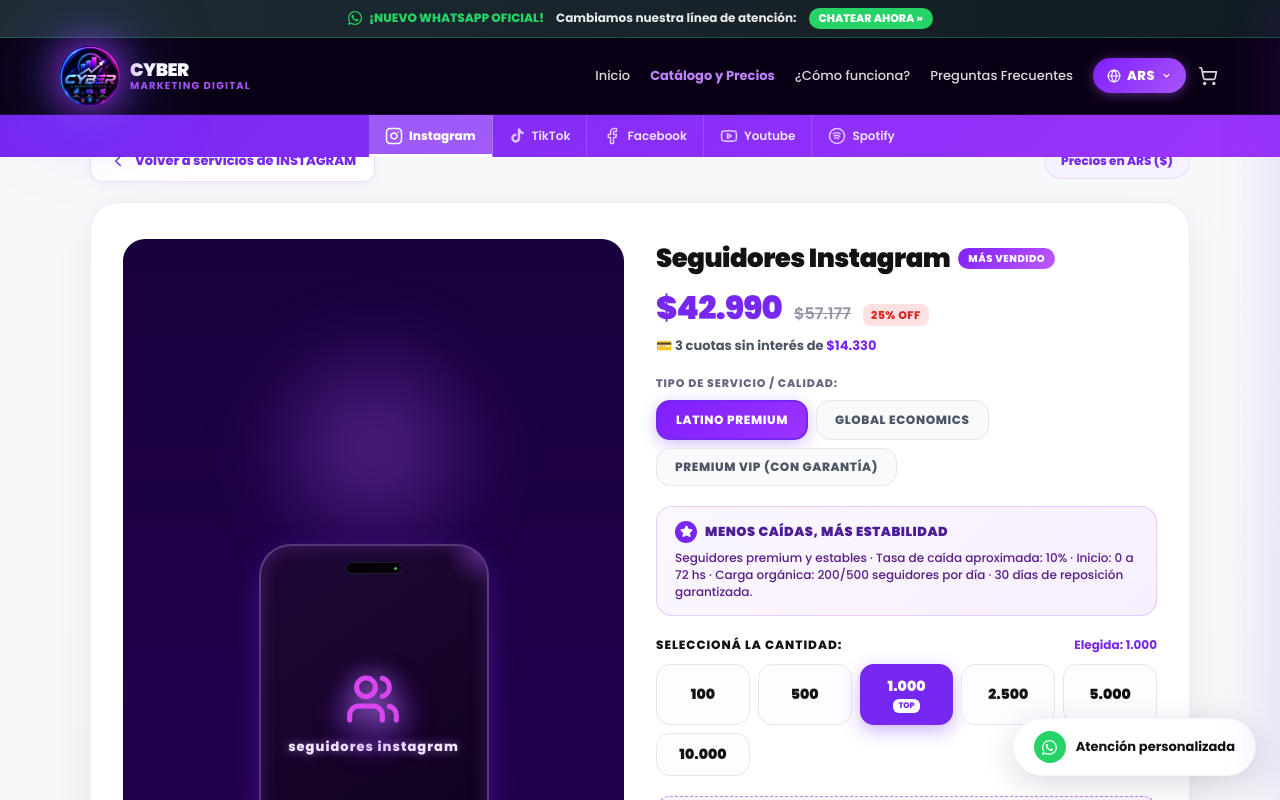
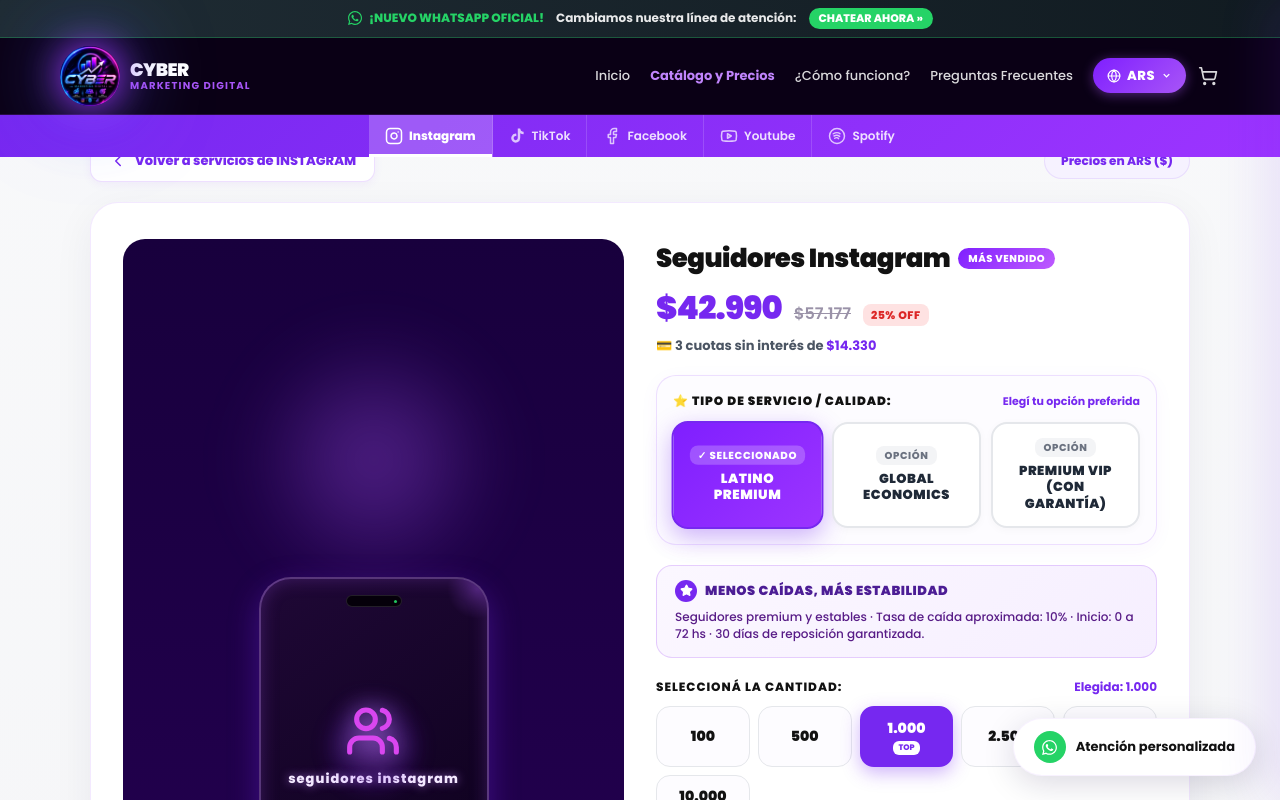
Before and after one commit to AgroMassari/cybermarketing, a React (Vite) app: page / in a window 1280 px wide. Both pictures are taken after a click on the element 200 px from the left and 2090 px from the top of the page. Shown: the part 1663-2463 px from the top of the page. Built offline with nearby package versions, Linux system fonts and the light colour scheme.

Commit message:
Actualizar precios TikTok followers, mejorar selector de calidad side-by-side, actualizar textos y checkbox publico

```diff
--- a/src/App.tsx
+++ b/src/App.tsx
@@ -277,18 +277,18 @@ const SERVICE_GROUPS: ServiceGroup[] = [
     groupPopular: true,
     features: [
       "Crecimiento orgánico progresivo",
-      "Perfiles reales y activos",
+      "Perfiles de alta calidad",
       "Sin contraseña",
     ],
     icon: <Music2 size={16} />,
     tiers: [
-      { tierQty: "200",    price: 6200 },
-      { tierQty: "500",    price: 7900 },
-      { tierQty: "1.000",  price: 13500, popular: true },
-      { tierQty: "2.500",  price: 24000 },
-      { tierQty: "5.000",  price: 43000 },
-      { tierQty: "10.000", price: 59000 },
-      { tierQty: "20.000", price: 103000 },
+      { tierQty: "200",    price: 7200 },
+      { tierQty: "500",    price: 9900 },
+      { tierQty: "1.000",  price: 14500, popular: true },
+      { tierQty: "2.500",  price: 26000 },
+      { tierQty: "5.000",  price: 44000 },
+      { tierQty: "10.000", price: 60000 },
+      { tierQty: "20.000", price: 104000 },
     ],
   },
   {
--- a/src/components/ProductDetailView.tsx
+++ b/src/components/ProductDetailView.tsx
@@ -251,7 +251,7 @@ export function ProductDetailView({
                 zIndex: 2,
               }}
             >
-              Al comprar {subService.name.toLowerCase()} vas a recibir perfiles con actividad real y entrega garantizada
+              Al comprar {subService.name.toLowerCase()} vas a recibir perfiles de alta calidad y entrega garantizada
             </p>
             <span
               style={{
@@ -325,11 +325,26 @@ export function ProductDetailView({
 
             {/* Quality / Variation Tabs (if multiple available) */}
             {matchingGroups.length > 1 && (
-              <div>
-                <p style={{ fontSize: 11, fontWeight: 800, color: "#6d6282", textTransform: "uppercase", letterSpacing: "0.08em", margin: "0 0 8px" }}>
-                  TIPO DE SERVICIO / CALIDAD:
-                </p>
-                <div style={{ display: "flex", gap: 8, flexWrap: "wrap" }}>
+              <div style={{
+                background: "#fdfcff",
+                border: "1.5px solid rgba(141,44,255,.14)",
+                borderRadius: 20,
+                padding: "16px",
+                boxShadow: "0 4px 20px rgba(118,40,240,.04)"
+              }}>
+                <div style={{ display: "flex", alignItems: "center", justifyContent: "space-between", marginBottom: 12 }}>
+                  <span style={{ fontSize: 12, fontWeight: 900, color: "#121212", textTransform: "uppercase", letterSpacing: "0.08em" }}>
+                    ⭐ TIPO DE SERVICIO / CALIDAD:
+                  </span>
+                  <span style={{ fontSize: 11, fontWeight: 700, color: "#7628f0" }}>
+                    Elegí tu opción preferida
+                  </span>
+                </div>
+                <div style={{
+                  display: "grid",
+                  gridTemplateColumns: `repeat(auto-fit, minmax(${matchingGroups.length === 3 ? "130px" : "160px"}, 1fr))`,
+                  gap: 10,
+                }}>
                   {matchingGroups.map(g => {
                     const isSelected = g.id === selectedGroupId;
                     const tabLabel = g.subtitle || g.name;
@@ -339,28 +354,47 @@ export function ProductDetailView({
                         type="button"
                         onClick={() => {
                           setSelectedGroupId(g.id);
-                          // reset tier index if out of bounds
                           if (selectedTierIndex >= g.tiers.length) {
                             setSelectedTierIndex(0);
                           }
                         }}
                         style={{
-                          padding: "9px 18px",
-                          borderRadius: 14,
-                          fontWeight: 800,
-                          fontSize: 12,
+                          padding: "14px 12px",
+                          borderRadius: 16,
+                          fontWeight: 900,
+                          fontSize: 13,
                           cursor: "pointer",
                           fontFamily: "Poppins, sans-serif",
-                          letterSpacing: "0.05em",
+                          letterSpacing: "0.04em",
                           textTransform: "uppercase",
-                          border: isSelected ? "2px solid #7628f0" : "1px solid #e5e7eb",
-                          background: isSelected ? "linear-gradient(135deg, #7f1fff, #9c34ff)" : "#f9fafb",
-                          color: isSelected ? "#fff" : "#4b5563",
-                          boxShadow: isSelected ? "0 4px 16px rgba(118,40,240,.3)" : "none",
-                          transition: "all 0.15s ease",
+                          border: isSelected ? "2.5px solid #7628f0" : "2px solid #e5e7eb",
+                          background: isSelected ? "linear-gradient(135deg, #7f1fff 0%, #9c34ff 100%)" : "#ffffff",
+                          color: isSelected ? "#ffffff" : "#1f2937",
+                          boxShadow: isSelected ? "0 8px 24px rgba(118,40,240,.35)" : "0 2px 8px rgba(0,0,0,.03)",
+                          display: "flex",
+                          flexDirection: "column",
+                          alignItems: "center",
+                          justifyContent: "center",
+                          gap: 6,
+                          textAlign: "center",
+                          transition: "all 0.2s cubic-bezier(0.16, 1, 0.3, 1)",
+                          transform: isSelected ? "scale(1.02)" : "scale(1)",
                         }}
                       >
-                        {tabLabel}
+                        <span style={{
+                          fontSize: 10,
+                          fontWeight: 800,
+                          padding: "2px 8px",
+                          borderRadius: 8,
+                          background: isSelected ? "rgba(255,255,255,0.22)" : "#f3f4f6",
+                          color: isSelected ? "#ffffff" : "#6b7280",
+                          letterSpacing: "0.06em",
+                        }}>
+                          {isSelected ? "✓ SELECCIONADO" : "OPCIÓN"}
+                        </span>
+                        <span style={{ fontSize: 13, fontWeight: 900, lineHeight: 1.25 }}>
+                          {tabLabel}
+                        </span>
                       </button>
                     );
                   })}
@@ -528,37 +562,31 @@ export function ProductDetailView({
             </div>
 
             {/* Checkbox for Instagram review guide */}
-            {subService.showReviewCheckbox && (
-              <label
+            <label
                 style={{
                   display: "flex",
                   alignItems: "center",
                   gap: 10,
-                  fontSize: 12,
-                  color: "#4b5563",
+                  fontSize: 13,
+                  color: "#1f2937",
                   fontWeight: 600,
                   cursor: "pointer",
+                  padding: "10px 14px",
+                  background: "#f9fafb",
+                  borderRadius: 14,
+                  border: "1.5px solid #e5e7eb",
                 }}
               >
                 <input
                   type="checkbox"
                   checked={reviewCheckbox}
                   onChange={(e) => setReviewCheckbox(e.target.checked)}
-                  style={{ width: 16, height: 16, accentColor: "#7628f0", cursor: "pointer" }}
+                  style={{ width: 17, height: 17, accentColor: "#7628f0", cursor: "pointer" }}
                 />
                 <span>
-                  Desactivar "Marcar para revisión" en Instagram.{" "}
-                  <a
-                    href="https://wa.me/5491166168096?text=Hola,%20cómo%20desactivo%20marcar%20para%20revisión%20en%20Instagram?"
-                    target="_blank"
-                    rel="noreferrer"
-                    style={{ color: "#7628f0", textDecoration: "underline" }}
-                  >
-                    Ver guía &gt;
-                  </a>
+                  Perfil público para la operación / carga
                 </span>
               </label>
-            )}
 
             {/* CTA Buttons */}
             <div style={{ display: "flex", flexDirection: "column", gap: 10, marginTop: 4 }}>
--- a/src/data/pricing.ts
+++ b/src/data/pricing.ts
@@ -172,13 +172,13 @@ export const PRICING_DATA: Record<string, PricingTable> = {
   // Seguidores TikTok
   // 200 / 500 / 1.000 / 2.500 / 5.000 / 10.000 / 20.000
   "tt-seguidores": {
-    0: { ARS: 6200,   USD: 4.02,  EUR: 3.61,  BRL: 21.51,  MXN: 75,   UYU: 162,  COP: 12700,  CLP: 3982  },
-    1: { ARS: 7900,   USD: 5.12,  EUR: 4.60,  BRL: 27.41,  MXN: 96,   UYU: 206,  COP: 16100,  CLP: 5074  },
-    2: { ARS: 13500,  USD: 8.76,  EUR: 7.86,  BRL: 46.85,  MXN: 163,  UYU: 352,  COP: 27600,  CLP: 8672  },
-    3: { ARS: 24000,  USD: 15.57, EUR: 13.98, BRL: 83.28,  MXN: 290,  UYU: 625,  COP: 49000,  CLP: 15413 },
-    4: { ARS: 43000,  USD: 27.89, EUR: 25.05, BRL: 149.21, MXN: 520,  UYU: 1121, COP: 87800,  CLP: 27615 },
-    5: { ARS: 59000,  USD: 38.27, EUR: 34.36, BRL: 204.73, MXN: 714,  UYU: 1538, COP: 120400, CLP: 37890 },
-    6: { ARS: 103000, USD: 66.81, EUR: 59.99, BRL: 357.41, MXN: 1246, UYU: 2684, COP: 210200, CLP: 66147 },
+    0: { ARS: 7200,   USD: 4.76,  EUR: 4.06,  BRL: 24.35,  MXN: 82.26,   UYU: 192.73,  COP: 15207,   CLP: 4608  },
+    1: { ARS: 9900,   USD: 6.54,  EUR: 5.58,  BRL: 33.48,  MXN: 113.10,  UYU: 264.93,  COP: 20917,   CLP: 6336  },
+    2: { ARS: 14500,  USD: 9.59,  EUR: 8.18,  BRL: 49.05,  MXN: 165.65,  UYU: 388.06,  COP: 30636,   CLP: 9280  },
+    3: { ARS: 26000,  USD: 17.19, EUR: 14.66, BRL: 87.96,  MXN: 297.09,  UYU: 696.05,  COP: 54927,   CLP: 16640 },
+    4: { ARS: 44000,  USD: 29.09, EUR: 24.80, BRL: 148.86, MXN: 502.77,  UYU: 1177.32, COP: 92953,   CLP: 28160 },
+    5: { ARS: 60000,  USD: 39.67, EUR: 33.84, BRL: 203.26, MXN: 685.59,  UYU: 1605.43, COP: 126754,  CLP: 38400 },
+    6: { ARS: 104000, USD: 68.76, EUR: 58.65, BRL: 352.33, MXN: 1188.36, UYU: 2782.75, COP: 219040,  CLP: 66560 },
   },
 
   // Likes TikTok
--- a/src/data/subServices.ts
+++ b/src/data/subServices.ts
@@ -38,7 +38,7 @@ export const SUB_SERVICES: SubServiceDef[] = [
     bonusPercent: 15,
     bonusLabel: "seguidores de regalo",
     stabilityTitle: "MENOS CAÍDAS, MÁS ESTABILIDAD",
-    stabilityDesc: "Seguidores premium y estables · Tasa de caída aproximada: 10% · Inicio: 0 a 72 hs · Carga orgánica: 200/500 seguidores por día · 30 días de reposición garantizada.",
+    stabilityDesc: "Seguidores premium y estables · Tasa de caída aproximada: 10% · Inicio: 0 a 72 hs · 30 días de reposición garantizada.",
     accountLabel: "¿Tu Instagram está listo para crecer?",
     accountPlaceholder: "@tu.cuenta.de.instagram",
     accountHelper: "Escribí tu usuario. No necesitás contraseña.",
```
